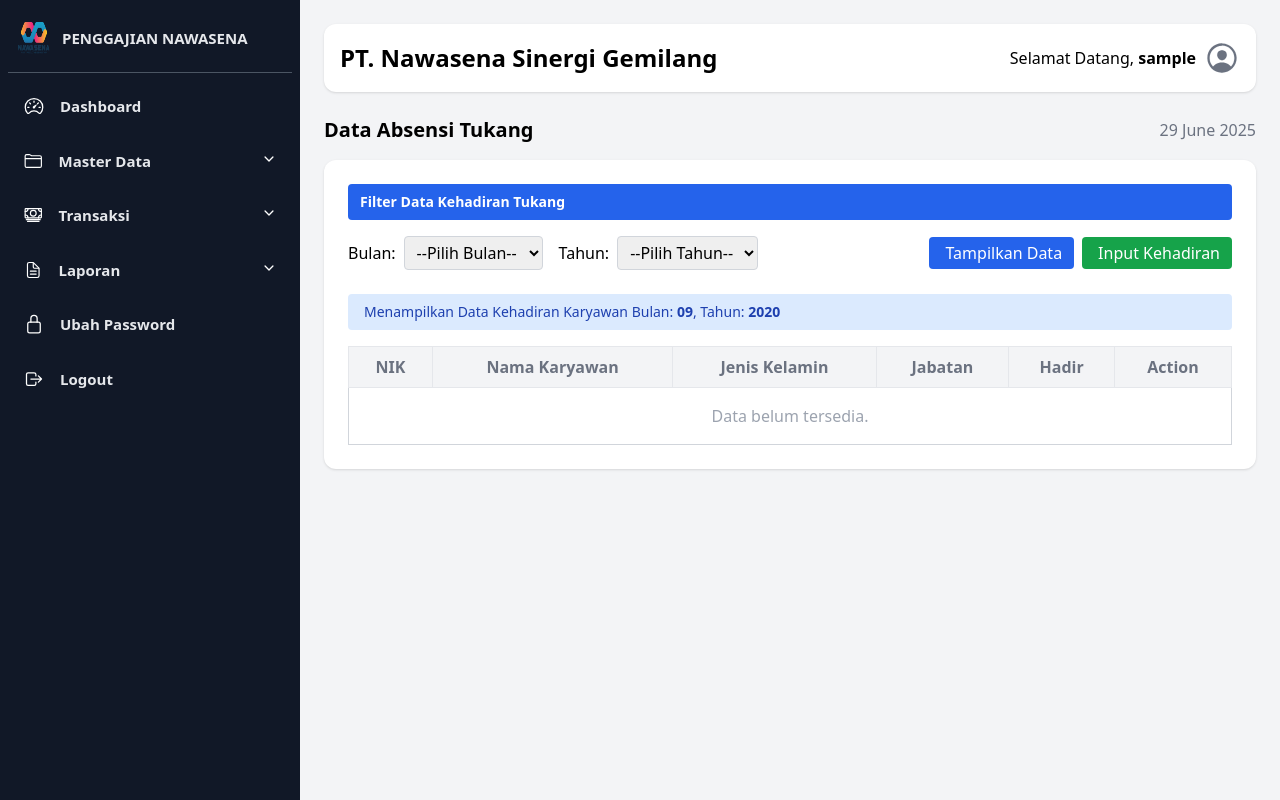
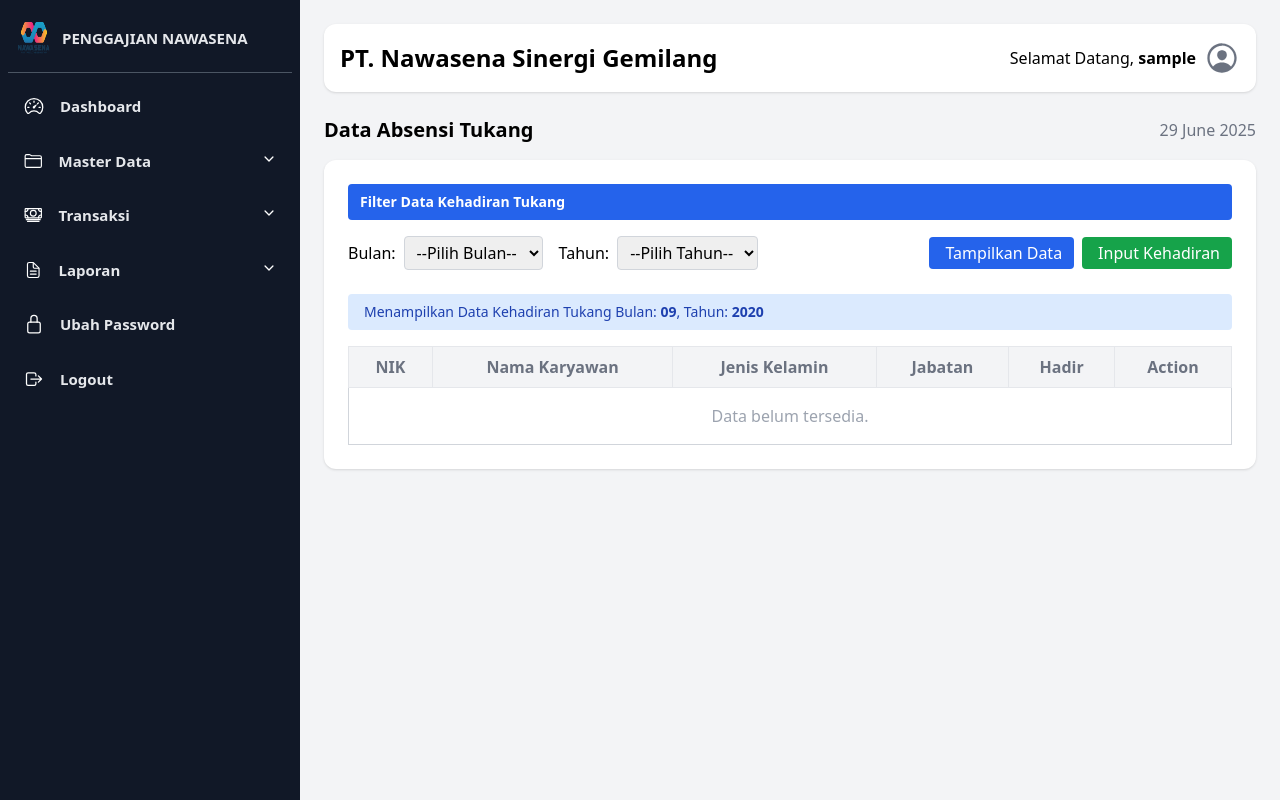
Before and after one commit to naylamutiara03/Apk-Penggajian-Nawasena, a PHP site: page /data_absensi.php in a window 1280 px wide. Run offline with PHP 8.4, Linux system fonts and the light colour scheme; the visitor is signed in with stand-in values (Sample User, id 1); data that the repository does not hold is empty; some libraries are stand-ins or nearby versions.

Commit message:
buat tampilan page data absensi tukang

```diff
--- a/data_absensi.php
+++ b/data_absensi.php
@@ -63,7 +63,7 @@ include("sidebar.php");
 
             <!-- Info Text -->
             <div class="bg-blue-100 text-blue-800 rounded px-4 py-2 mb-4 text-sm">
-                Menampilkan Data Kehadiran Karyawan Bulan: <strong>09</strong>, Tahun: <strong>2020</strong>
+                Menampilkan Data Kehadiran Tukang Bulan: <strong>09</strong>, Tahun: <strong>2020</strong>
             </div>
 
             <!-- Data Table -->
```
